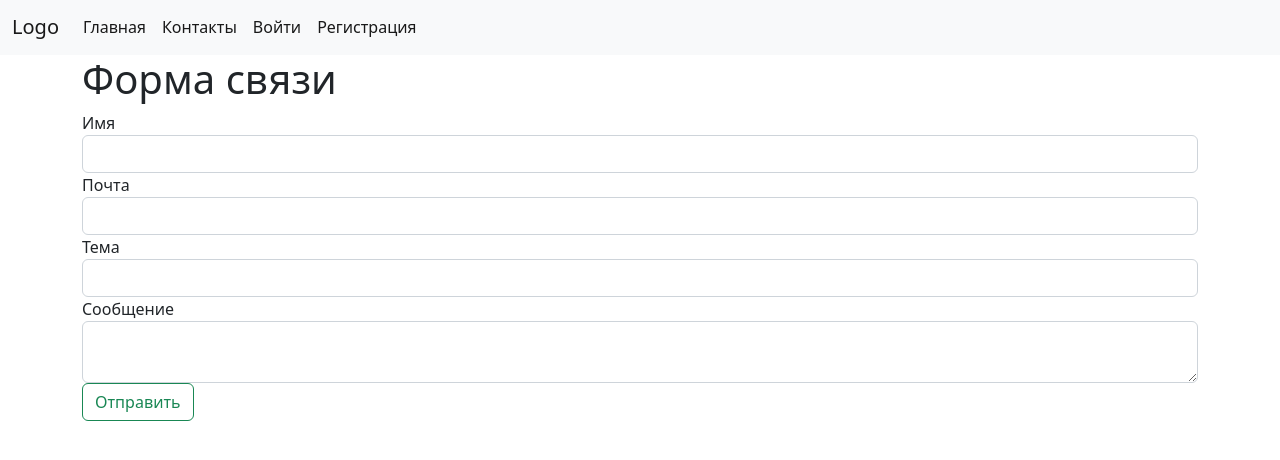
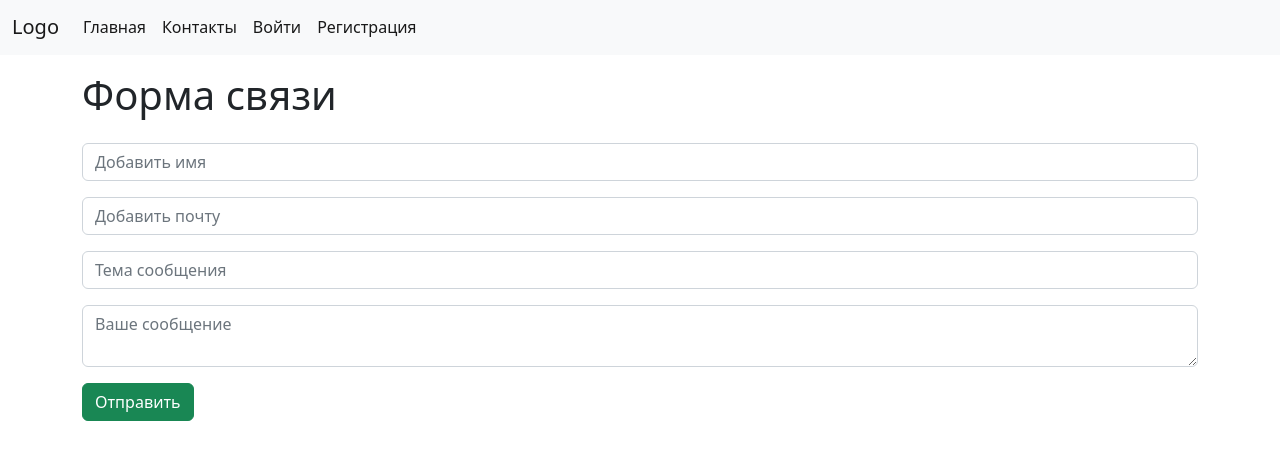
Before and after one commit to andreyshibaev/flaskstart, a Flask app: template apps/contacts/templates/contacts/contacts.html in a window 1280 px wide. Shown: the part 153-613 px from the top of the page. Run offline with Flask 2, Linux system fonts and the light colour scheme; the template is opened without the code that fills it: values that come from a table or form of the project are taken from there, others are empty; parts of the project's set-up code (start-up, migrations or seed data) failed here and were passed over; some libraries are stand-ins or nearby versions.

Commit message:
update contact form

```diff
--- a/apps/contacts/templates/contacts/contacts.html
+++ b/apps/contacts/templates/contacts/contacts.html
@@ -6,45 +6,44 @@
 
 {% block content %}
     <div class="container">
-        <h1>Форма связи</h1>
-    {% if success %}
-        <p class="alert alert-success">Спасибо за обратную связь!</p>
+        <h1 class="py-3">Форма связи</h1>
+    {% with messages = get_flashed_messages() %}
+  {% if messages %}
+    <div class="flashes py-3">
+    {% for message in messages %}
+    <div class="alert alert-success alert-dismissible fade show" role="alert">
+        <strong>{{ message }}</strong>
+        <button type="button" class="btn-close" data-bs-dismiss="alert" aria-label="Close"></button>
+    </div>
+    {% endfor %}
+    </div>
   {% endif %}
-
-		{% for message  in form.name.errors %}
+{% endwith %}
+      <!-- Ошибки сообщений -->
+    {% for message in form.name.errors %}
       <div class="flash alert alert-danger">{{ message }}</div>
     {% endfor %}
 
-     {% for message  in form.email.errors %}
+   {% for message in form.email.errors %}
       <div class="flash alert alert-danger">{{ message }}</div>
    {% endfor %}
 
-     {% for message  in form.subject.errors %}
+   {% for message in form.subject.errors %}
       <div class="flash alert alert-danger">{{ message }}</div>
    {% endfor %}
 
-     {% for message  in form.message.errors %}
+   {% for message in form.message.errors %}
       <div class="flash alert alert-danger">{{ message }}</div>
    {% endfor %}
+
         <h1>{{ title }}</h1>
-		<form action="{{ url_for('contacts.show_contact_form') }}" method="POST">
-
-
+		<form action="" method="POST">
 			{{ form.hidden_tag() }}
-
-			{{ form.name.label() }}
-			{{ form.name(class="form-control") }}
-
-			{{ form.email.label(class="") }}
-			{{ form.email(class="form-control") }}
-
-			{{ form.subject.label(class="") }}
-			{{ form.subject(class="form-control") }}
-
-			{{ form.message.label(class="") }}
-			{{ form.message(class="form-control") }}
-
-			{{ form.submit(class="btn btn-outline-success") }}
+			{{ form.name(class="form-control mb-3", placeholder="Добавить имя") }}
+			{{ form.email(class="form-control mb-3", placeholder="Добавить почту") }}
+			{{ form.subject(class="form-control mb-3", placeholder="Тема сообщения") }}
+			{{ form.message(class="form-control mb-3", placeholder="Ваше сообщение") }}
+			{{ form.submit(class="btn btn-success") }}
 		</form>
     </div>
 {% endblock content %}
```
Also changed, not shown: apps/contacts/views.py (+15 -1 lines). Lines whose indentation alone changed are shown as unchanged.
